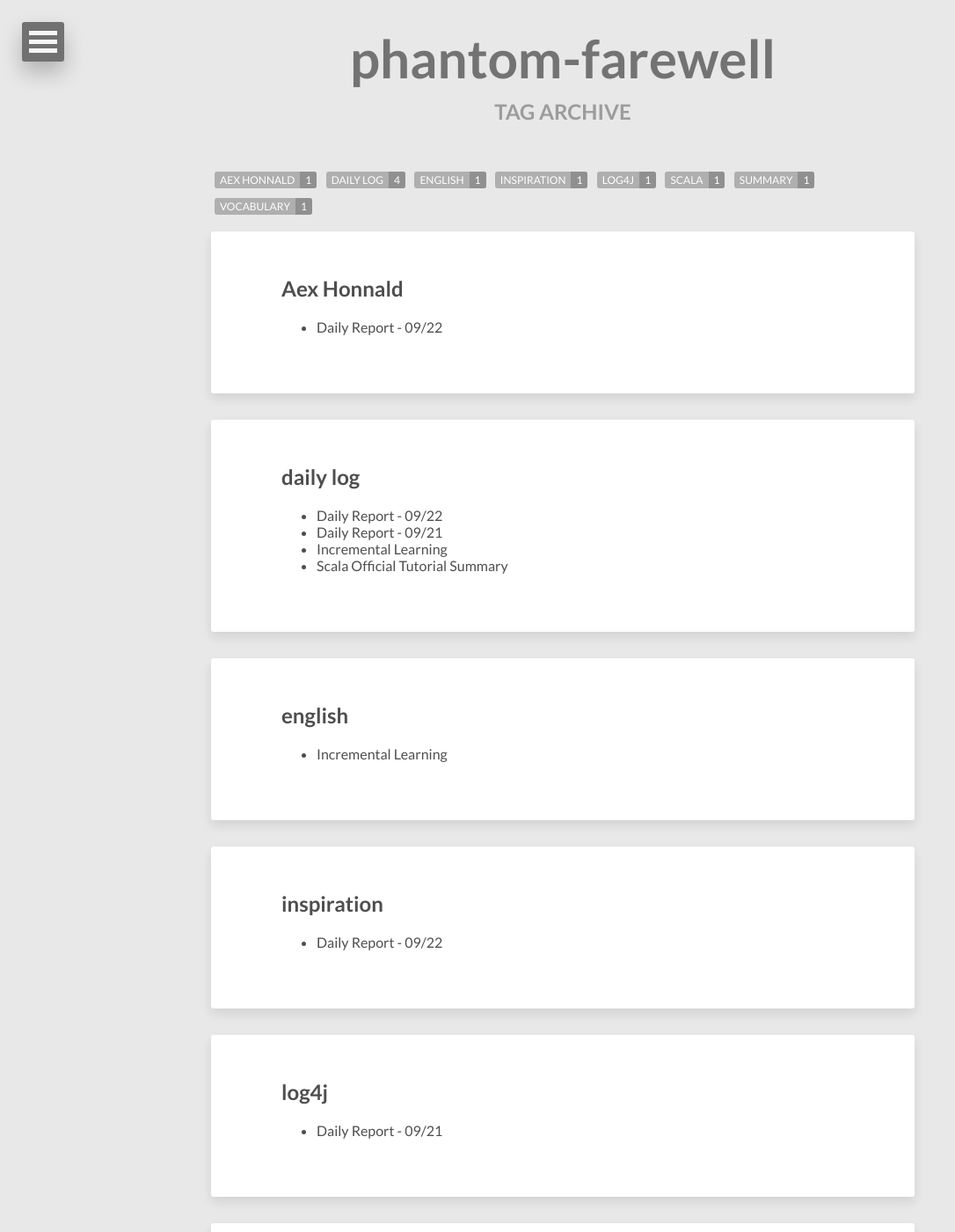
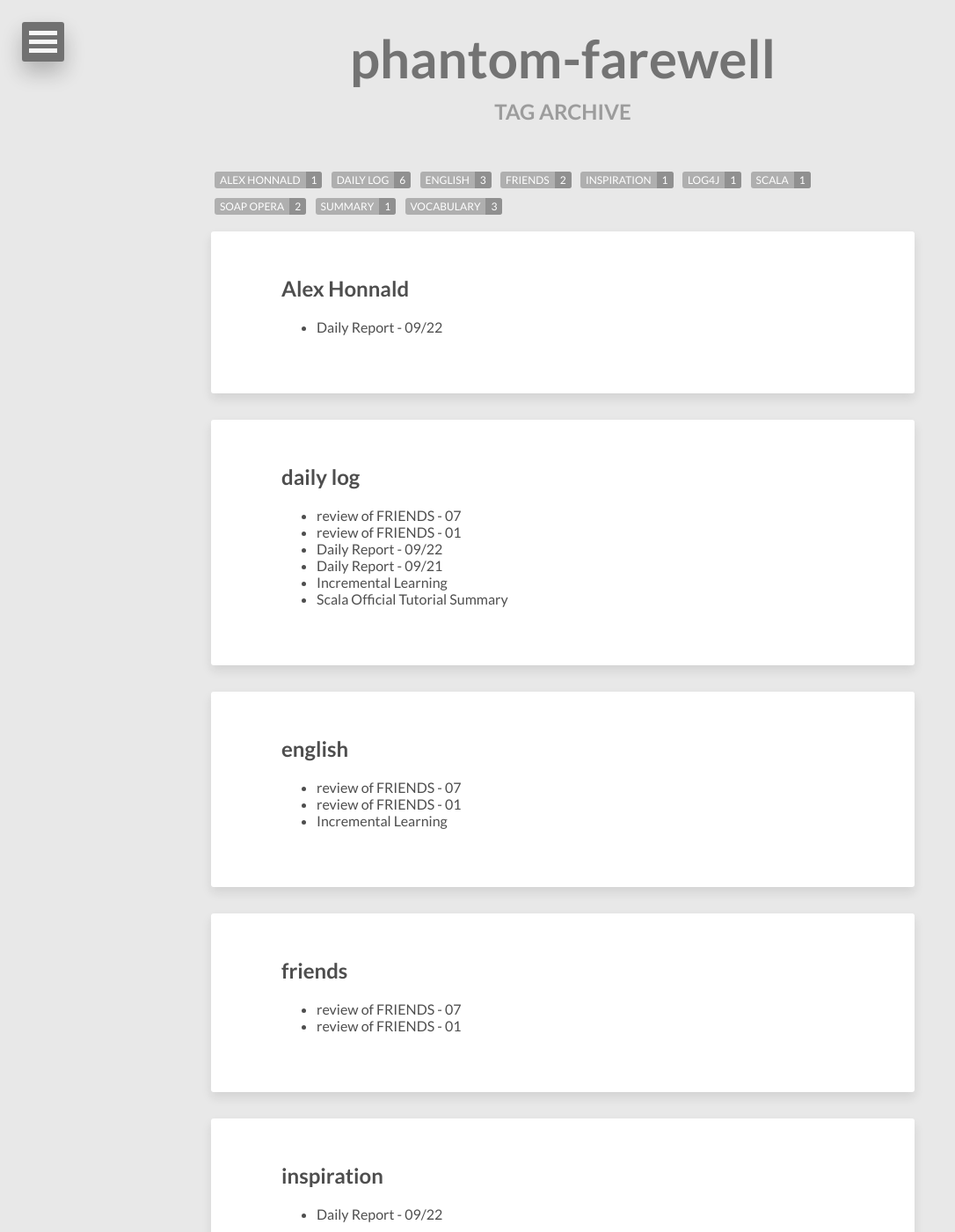
Before and after one commit to megaSpoon/megaSpoon.github.io, a Jekyll site: the page built from tags/index.html, in a window 1280 px wide and 1400 px high. Shown: the whole window at 88% size, without its empty margins (0-1086 px from the left). Built offline with Jekyll 4.4.1, drawn with Linux system fonts in a browser that asks for light colours; nearby versions of some CDN libraries; some of the changed lines change nothing that is shown; some of the changed text lies outside the part shown.

Commit message:
new posts uploaded

```diff
--- /dev/null
+++ b/_posts/English/friends/2016-09-28-friends-1.md
@@ -0,0 +1,165 @@
+---
+layout: post
+title: review of FRIENDS - 01
+description: "friends review"
+modified: 2016-09-28
+tags: [daily log, english, vocabulary, friends, soap opera]
+image:
+  feature: friends/friends-look-up.jpg
+
+---
+
+# Introduction:
+
+This series of posts are created by myself to expedite my enlish learning based on the approach I learned from Zhihu to test if the aurthor's techique is practical.
+
+## Episode 1
+
+- a hump and a hairpiece
+
+	A hump means his spine is curved not straight(ie. a humpback, a term not really used today). A hairpiece is like a wig, meaning the man might be balding. The wig is a mysterious, furry mammal residing on the heads of aging, bald man.
+
+- intestine
+
+- stop cleansing my aura
+
+- to hell with her
+
+- fixiate
+
+- Why does everyone keep fixiating on that?
+
+- Did I say that aloud?
+
+- strip joints
+
+- have some homo
+
+- sweet'n low
+
+- be turned on
+
+- gravy boat
+
+	<img src="http://www.frenchtoday.com//assets/2013/11/sauce.jpg" alt="09/27" width="200px">
+
+- Mr Potato Head
+
+- a tie
+
+- Aruba big lizzards
+	He's trying to come up with some reason why Aruba wouldn't be a fun place for Rachel to go, so she feels better about missing her honeymoon. but the best thing he can come up with is "big lizzards".
+
+- I will not take this abuse
+
+- You look like you sleft with a hanger in your mouth.
+
+- There is no snap in his turtle for two yeas.
+
+	The slang here "no snap in his turtle" in this special small talk means "this guy is sexually impotent". The slang originates from desctription of snapping turtles which are known to attack or bite people aggressively. But a snapping turtle with no snap is impotent. So, we can also use this phrase to describe someone is powerless.
+
+	Another video I found to be fun to me is about the comparison between a common snapping turtle and a aligator snappin turtle. They are wonderful creatures born with instinct to bite.
+
+	<iframe width="560" height="400" src="//www.youtube.com/embed/BRrWiW1o19E" frameborder="0"></iframe>
+
+- soundtrack
+	a stack of music songs from the whole movie
+
+- theme song
+
+- insert music
+
+- opening/ending score
+
+- ground is fertile
+
+
+## Postive physcology
+
+- nonchalent
+
+- introvert
+
+- ivory tower to mainstream
+
+- academic beauty
+
+- notion of embracing stillness
+
+- introspect
+
+- virtue and morality
+
+- punishment and reward
+
+- cognitions and thoughts
+
+- billiard ball
+
+- dingnity and freedom
+
+- self-actualization, empathy
+
+- Marslow, Karren Horney
+
+- salutogenesis
+
+- Martin Seligment
+
+- make academic things more accessible
+
+- rates of depression arises, rates of anxietry arises
+
+- humanistic
+
+> Abraham Maslow:
+"If one took a course or picked up a book on the psychology of learning, most of it would be besides the humansitic point. Most of it would present learning as the acquisition of associations, of skills and capacities that are external and not intrinsic  to the human character.
+
+> External refers to Information, Internal refers to transformation.
+
+- meditation
+
+- neurogenesis
+
+- to help the individual to become the best you can be
+
+- The biggest mistake is not asking the right questions.
+
+- quality item
+
+- income , impact, the overall quality of life, extraordinally successful
+
+- believe in self-fulling prophecy
+
+- always ask questions
+
+- be at the state of curiosity, life-long learners
+
+- Happiness resides on a continuum
+
+- how to improve self-esteem, rather than narcissism
+
+- selective exploration of the question of the questions
+
+- electic
+
+- cross-culture difference
+
+There are so more similarities than differences.
+
+> What is more personal is more general.
+
+> We must remember that knowledge of one's own deep nature is also simultaneously knowledge of human nature in general.
+
+> self-reflective
+> display less-egrecious behavior
+
+study cross-cltural but not ignore self
+
+rigorous fun
+
+the effort of application
+
+Peter Drucker father of modern management
+
+chipping away excess stones
--- /dev/null
+++ b/_posts/English/friends/2016-09-29-friends-7.md
@@ -0,0 +1,97 @@
+---
+layout: post
+title: review of FRIENDS - 07
+description: "friends review"
+modified: 2016-09-29
+tags: [daily log, english, vocabulary, friends, soap opera]
+image:
+  feature: friends/2014+36_Friends_Cast_Poker.jpg
+---
+
+- ### loot
+	valuables pillaged during the war
+
+- ### vestibule
+
+	a passage that connect the outer door with the interior parts of a house or building.
+
+- ### convertible
+
+- ### antechamber
+
+	a chamber or room that serves as a waiting room and entrance to a larger room or an apartment.
+
+- ### officiate
+
+	act as an official in charge of something
+
+- ### blackout
+
+	a failure of electricity supply
+
+		suppress
+
+- ### media/press blackout
+
+- ### blac kout
+
+	断片
+
+- ### rabbi
+
+	<img src="https://upload.wikimedia.org/wikipedia/en/9/99/Rabbi_Yitzchak_Abadi.png" alt="09/27" width="200px">
+
+	a jewish scholar or teacher, especially one who studies or teaches Jewish law.
+
+- ### hold up
+
+	remain strong or vigorous
+
+- ### priesthood
+
+	the office or the position of a priest
+
+- ### mangle
+
+	to injure severely, disfigure, or mutilate by cutting, slashing or crushing.
+
+- ### carcass
+
+	dead body
+
+- ### trample
+
+	to tread or step heavily and noisily; stamp to express anger
+
+- ### spooky
+
+	<img src="https://i.kinja-img.com/gawker-media/image/upload/s--YvYW8q7o--/c_fit,fl_progressive,q_80,w_636/184bmqo16ubs6jpg.jpg" alt="09/27" width="200px">
+
+
+- ### definite
+
+	clearly stated or decided; not vague or doubtful
+
+- ### moped
+
+	电动车
+
+- ### uncanny
+
+	supernaturally and inexplicablly abnormal
+
+- ### eerie (uncanny + fear, wierd)
+
+- ### monopoly
+
+	exclusive control of a commodity or service in a particular market, or a control that makes possible the manipulation of prices.
+
+- ### Thanks for introdouching yourself
+
+- ### crapweasel
+
+	<img src="https://s-media-cache-ak0.pinimg.com/originals/5c/46/23/5c4623ee7a4e011c1c642d12282a2bf7.png" alt="09/27" width="200px">
+
+- ### 花栗鼠
+
+	<img src="https://upload.wikimedia.org/wikipedia/commons/a/a8/Streifenhoernchen.jpg" width="200px">
--- a/_posts/daily_report/2016-09-22-daily report.md
+++ b/_posts/daily_report/2016-09-22-daily report-2.md
@@ -3,7 +3,7 @@ layout: post
 title: Daily Report - 09/22
 description: "daily report -- record what I learned today"
 modified: 2016-09-19
-tags: [daily log, Aex Honnald, inspiration]
+tags: [daily log, Alex Honnald, inspiration]
 image:
   feature: Alex Honnald.jpg
 
```
Also changed, not shown: _posts/daily_report/2016-09-21-daily-report-1.md (renamed from _posts/daily_report/2016-09-21-daily-report.md), images/friends/2014+36_Friends_Cast_Poker.jpg (added), images/friends/friends-look-up.jpg (added), images/friends/friends-reunion-2016.jpg (added).
